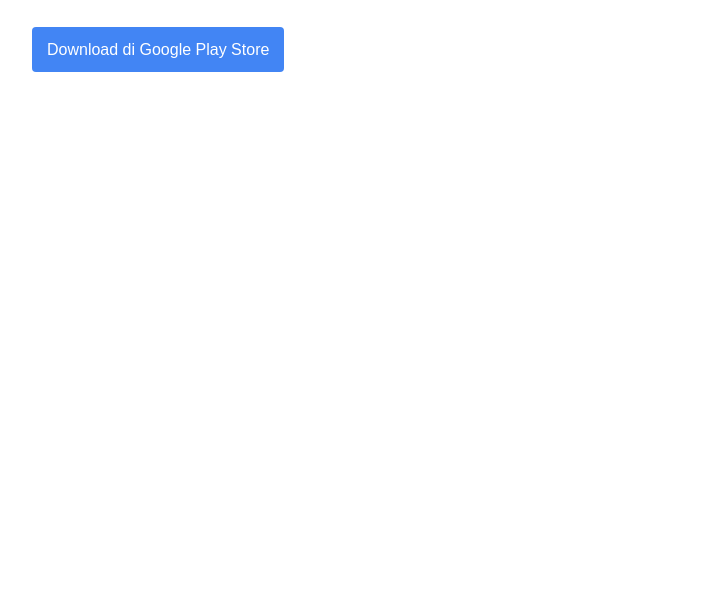
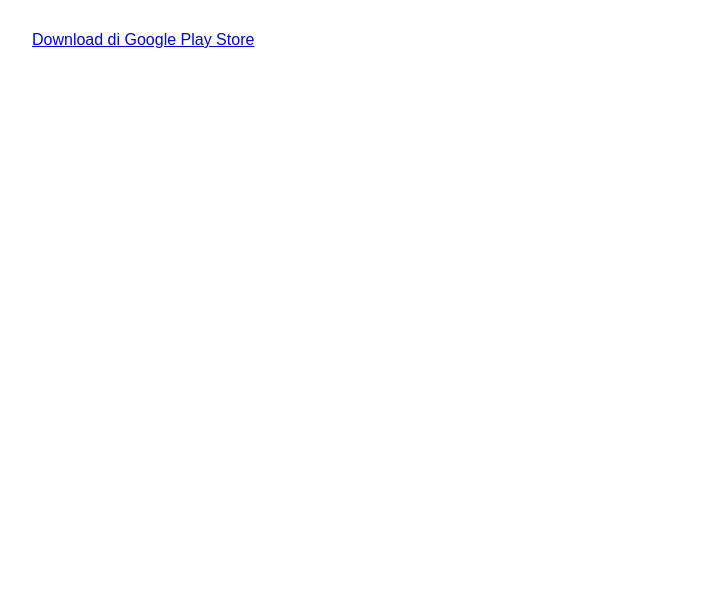
Before and after one commit to Fatkhun/test-deeplink, a plain HTML site: page index.html in a window 1280 px wide. Shown: the part 200-800 px from the top of the page, without its empty margins (208-917 px from the left). Drawn offline with Linux system fonts and the light colour scheme.

Commit message:
update href

```diff
--- a/index.html
+++ b/index.html
@@ -37,8 +37,6 @@
         <p>Halaman ini mendukung Android App Links untuk aplikasi Anda</p>
     </header>
 
-    <p><a href="https://fatkhun.github.io" target="_system" style="display: inline-block; background: #4285f4; color: white; padding: 10px 15px; text-decoration: none; border-radius: 4px;">
-                Download di Google Play Store
-    </a></p>
+    <p><a href="https://fatkhun.github.io" target="_system">Download di Google Play Store</a></p>
 </body>
 </html>
```
